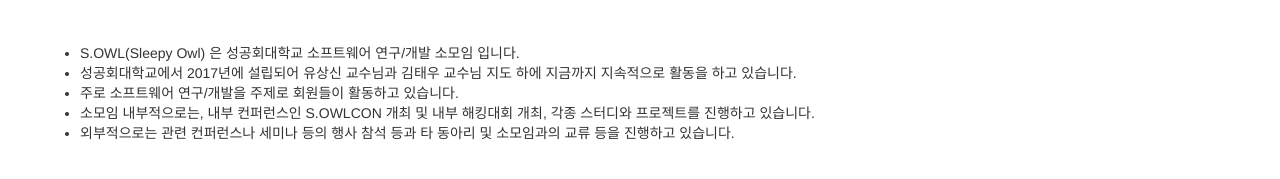
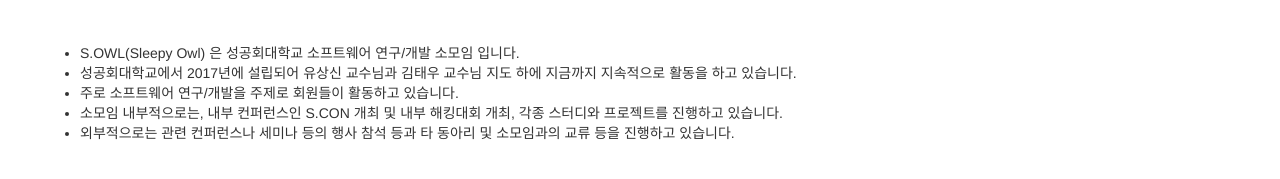
Before and after one commit to s-owl/s-owl.github.io, a Jekyll site: the page built from about.md, in a window 1280 px wide. Shown: the part 459-638 px from the top of the page. Built offline with Jekyll 4.4.1, drawn with Linux system fonts in a browser that asks for light colours.

Commit message:
Update about.md

```diff
--- a/about.md
+++ b/about.md
@@ -9,5 +9,5 @@
 - S.OWL(Sleepy Owl) 은 성공회대학교 소프트웨어 연구/개발 소모임 입니다.
 - 성공회대학교에서 2017년에 설립되어 유상신 교수님과 김태우 교수님 지도 하에 지금까지 지속적으로 활동을 하고 있습니다.
 - 주로 소프트웨어 연구/개발을 주제로 회원들이 활동하고 있습니다.
-- 소모임 내부적으로는, 내부 컨퍼런스인 S.OWLCON 개최 및 내부 해킹대회 개최, 각종 스터디와 프로젝트를 진행하고 있습니다.
+- 소모임 내부적으로는, 내부 컨퍼런스인 S.CON 개최 및 내부 해킹대회 개최, 각종 스터디와 프로젝트를 진행하고 있습니다.
 - 외부적으로는 관련 컨퍼런스나 세미나 등의 행사 참석 등과 타 동아리 및 소모임과의 교류 등을 진행하고 있습니다.
```
